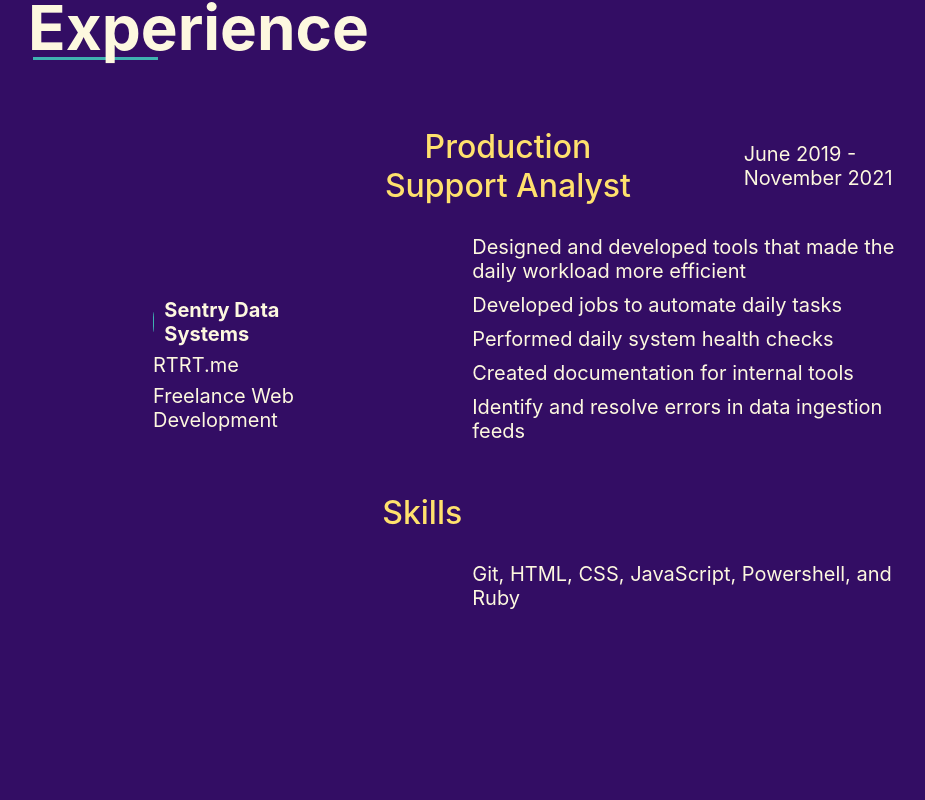
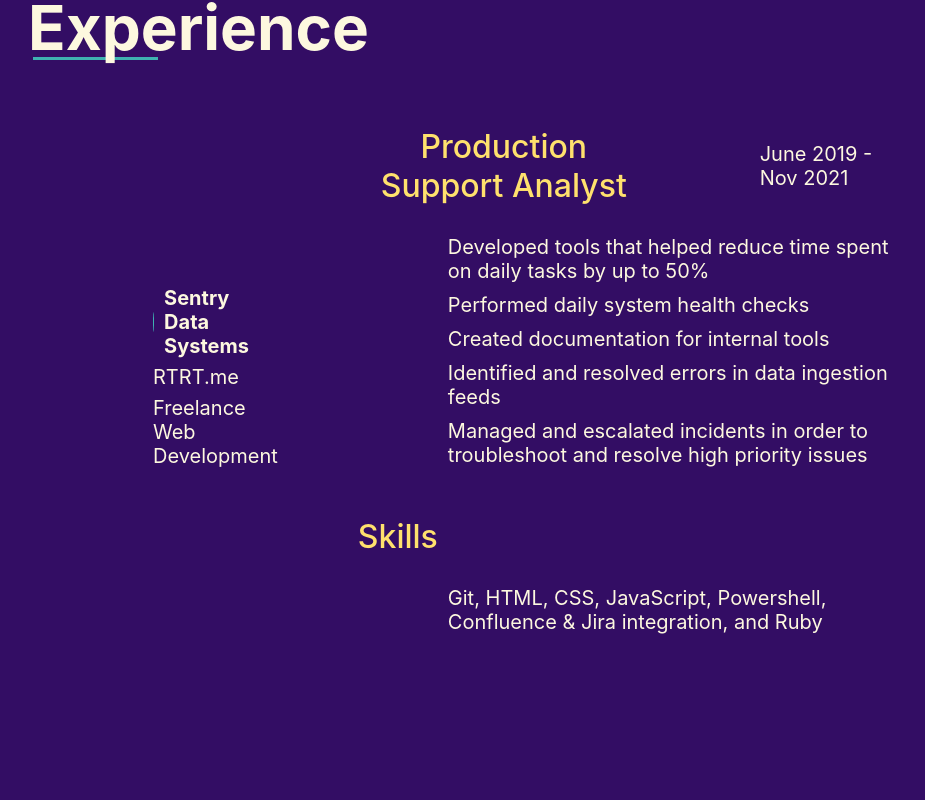
Before and after one commit to taihelsel/portfolio2, a React (Create React App) app: page / in a window 1280 px wide. Shown: the part 890-1690 px from the top of the page, without its empty margins (112-1037 px from the left). Built offline with nearby package versions, Linux system fonts and the light colour scheme.

Commit message:
added exp

```diff
--- a/src/Components/Nav/Nav.js
+++ b/src/Components/Nav/Nav.js
@@ -9,9 +9,6 @@ function Nav() {
     return (
         <nav style={{ backgroundColor: showNav ? "var(--bc-1)" : "" }}>
             <ul className="nav-section-links">
-                <li>
-                    <a className="nav-section-link" href="">About</a>
-                </li>
                 <li>
                     <a className="nav-section-link" href="">Experience</a>
                 </li>
--- a/src/Sections/Experience/Experience.js
+++ b/src/Sections/Experience/Experience.js
@@ -1,46 +1,6 @@
 import "./Experience.css";
 import React, { useState } from "react";
-const experienceData = {
-    "Sentry Data Systems": {
-        title: "Production Support Analyst",
-        date: "June 2019 - November 2021",
-        desc: [
-            "Designed and developed tools that made the daily workload\nmore efficient",
-            "Developed jobs to automate daily tasks",
-            "Performed daily system health checks",
-            "Created documentation for internal tools",
-            "Identify and resolve errors in data ingestion feeds",
-        ],
-        skills: "Git, HTML, CSS, JavaScript, Powershell, and Ruby",
-        company: "Sentry Data Systems",
-    },
-    "RTRT.me": {
-        title: "Web Developer",
-        date: "AA 201239 - AAA 2323",
-        desc: [
-            "Lorem ipsum",
-            "Lorem ipsum",
-            "Lorem ipsum",
-            "Lorem ipsum",
-        ],
-        skills: "blah blah blah",
-        company: "RTRT.me",
-    },
-    "Freelance Web Development": {
-        title: "Web Developer",
-        date: "BBBB 23232 - BBBB 2323",
-        desc: [
-            "Lorem ipsum",
-            "Lorem ipsum",
-            "Lorem ipsum",
-            "Lorem ipsum",
-            "Lorem ipsum",
-            "Lorem ipsum",
-        ],
-        skills: "asdfasdfasdfblah",
-        company: "Freelance Web Development",
-    },
-}
+import experienceData from "../../experienceData.js";
 function Experience() {
     const defaultExp = experienceData[Object.keys(experienceData)[0]];
     const [selectedExp, setSelectedExp] = useState(defaultExp);
--- /dev/null
+++ b/src/experienceData.js
@@ -0,0 +1,41 @@
+export default {
+    "Sentry Data Systems": {
+        title: "Production Support Analyst",
+        date: "June 2019 - Nov 2021",
+        desc: [
+            "Developed tools that helped reduce time spent on daily tasks by up to 50%",
+            "Performed daily system health checks",
+            "Created documentation for internal tools",
+            "Identified and resolved errors in data ingestion feeds",
+            "Managed and escalated incidents in order to troubleshoot and resolve high priority issues",
+        ],
+        skills: "Git, HTML, CSS, JavaScript, Powershell, Confluence & Jira integration, and Ruby",
+        company: "Sentry Data Systems",
+    },
+    "RTRT.me": {
+        title: "Full Stack Developer",
+        date: "May 2018 - Nov 2018 ",
+        desc: [
+            "Built applications that interfaced with the RTRT.me API",
+            "Developed RESTful APIs in Node.js",
+            "Translated designs into functional and responsive UIs",
+            "Converted old JQuery codebase to ES5 standard",
+            "Optimize JavaScript functions by using the DRY principles",
+        ],
+        skills: "Node.js, JavaScript, HTML, CSS, Git, MongoDB, MapBox, AdobeXD, and HighCharts",
+        company: "RTRT.me",
+    },
+    "Freelance Web Development": {
+        title: "Web Developer",
+        date: "Jan 2018 - May 2018",
+        desc: [
+            "Translated Adobe XD mockups into functioning and responsive applications",
+            "Designed websites with Adobe XD",
+            "Connected React applications to REST APIs",
+            "Developed fullstack React.js Applications with Node.js",
+            "Optimized existing websites to reduce load time",
+        ],
+        skills: "Node.js, JavaScript, HTML, CSS, Git, AdobeXD, and React.js",
+        company: "Freelance Web Development",
+    },
+}
```
